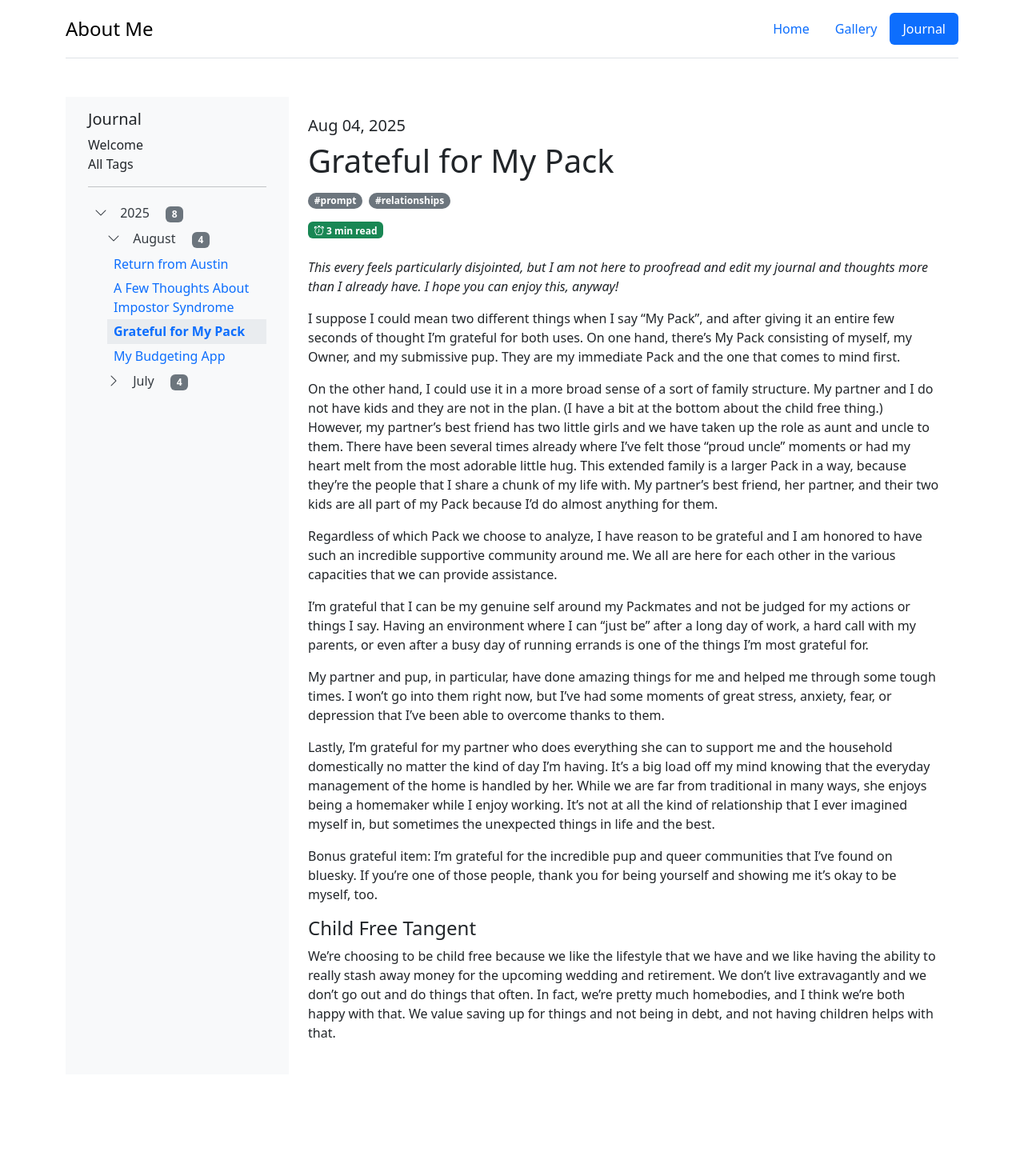
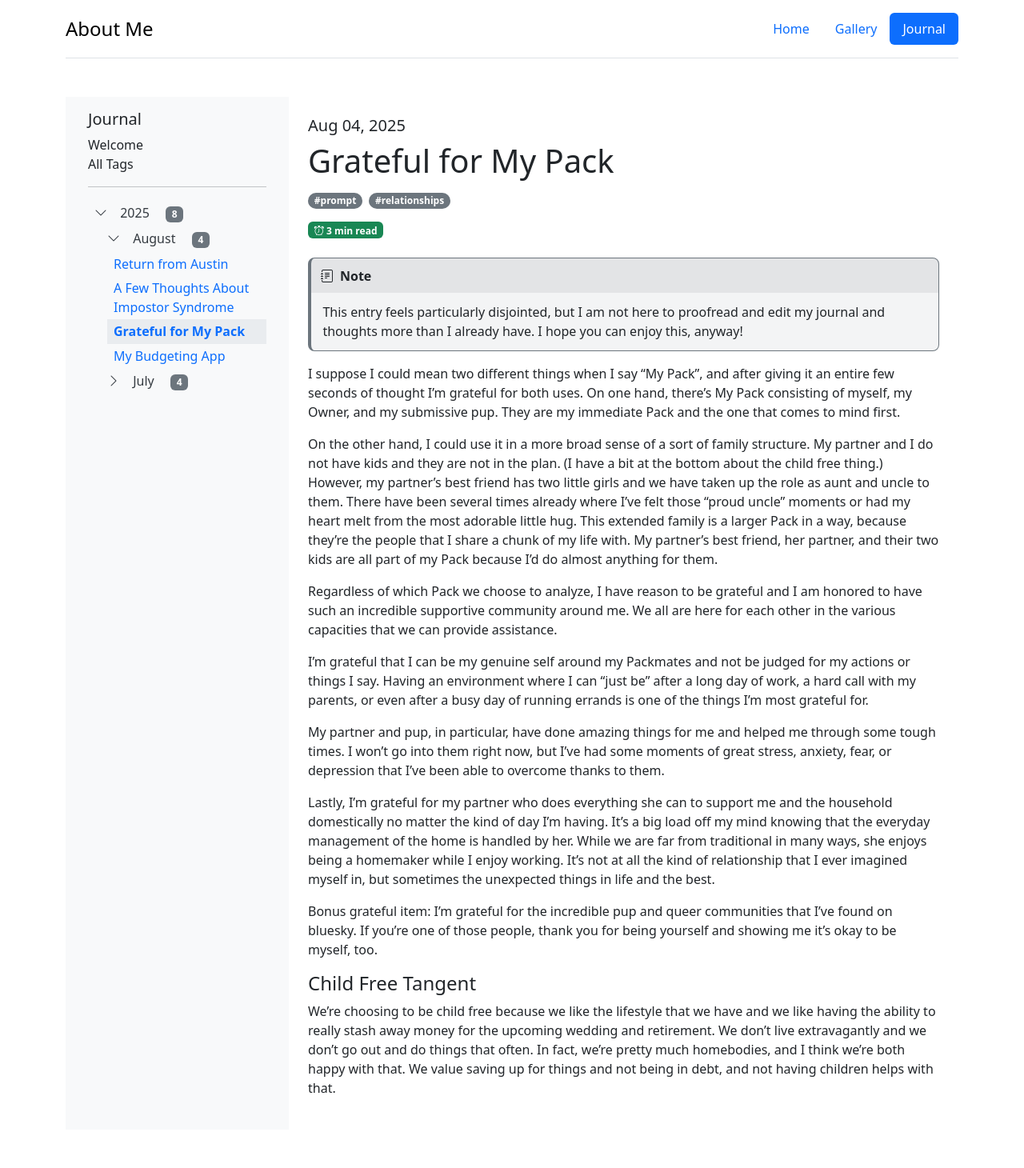
Before and after one commit to SabinDarkstone/SabinDarkstone.github.io, a Jekyll site: the page built from site/_journal/2025-08-04.md, in a window 1280 px wide. Shown: the whole page at 80% size. Built offline with Jekyll 4.4.1, drawn with Linux system fonts in a browser that asks for light colours; comment, search, counter and statistics services are not loaded; before the commit the page ends 1391 px from its top, so only the background shows below that.

Commit message:
Adding callouts to existing entries

```diff
--- a/site/_journal/2025-08-04.md
+++ b/site/_journal/2025-08-04.md
@@ -9,7 +9,9 @@ description: "Today I answer the question: what am I grateful for?"
 modified: 2025-08-04T18:47:41-04:00
 created: 2025-07-28 10:29:57
 ---
-*This every feels particularly disjointed, but I am not here to proofread and edit my journal and thoughts more than I already have. I hope you can enjoy this, anyway!*
+>[!NOTE]
+>
+>This entry feels particularly disjointed, but I am not here to proofread and edit my journal and thoughts more than I already have. I hope you can enjoy this, anyway!
 
 I suppose I could mean two different things when I say "My Pack", and after giving it an entire few seconds of thought I'm grateful for both uses. On one hand, there's My Pack consisting of myself, my Owner, and my submissive pup. They are my immediate Pack and the one that comes to mind first.
 
```
Also changed, not shown: site/_journal/2025-07-26.md (+4 -1 lines), site/_journal/2025-07-27.md (+8 -0 lines), site/_journal/2025-07-28.md (+9 -1 lines), site/_journal/2025-08-15.md (+4 -1 lines).
